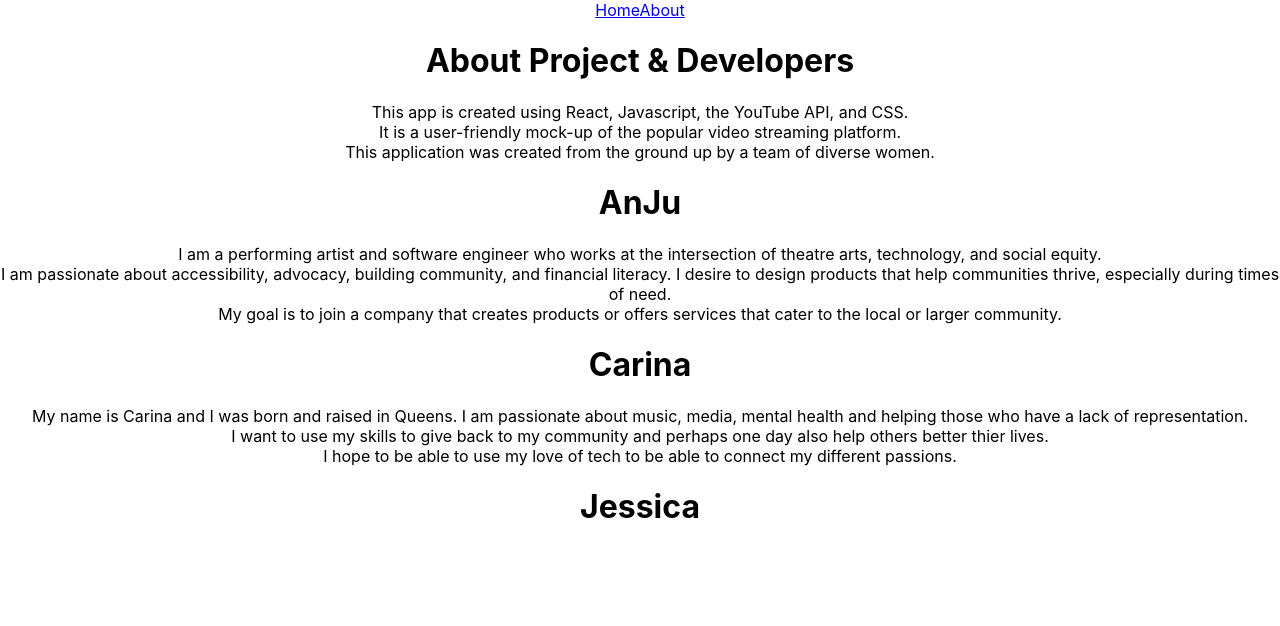
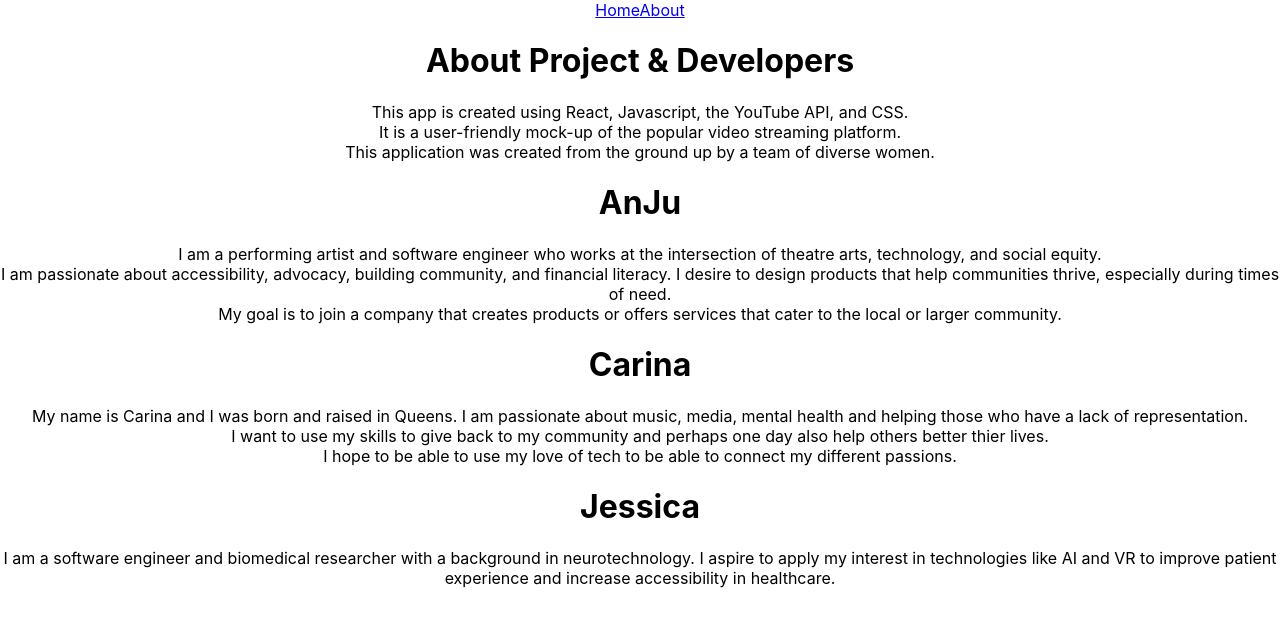
Before and after one commit to joinpursuit/React-YouTube-Project-Prompt, a React (Create React App) app in the folder youtubeclone/: page /about in a window 1280 px wide. Shown: the top 626 px of the page. Built offline with nearby package versions, Linux system fonts and the light colour scheme.

Commit message:
About (#2)
* initial commit

* add Jessica bio

```diff
--- a/youtubeclone/src/components/aboutPage.js
+++ b/youtubeclone/src/components/aboutPage.js
@@ -24,6 +24,8 @@ const About = () => {
             <h1>Jessica</h1>
             <p>
 
+            I am a software engineer and biomedical researcher with a background in neurotechnology. I aspire to apply my interest in technologies like AI and VR to improve patient experience and increase accessibility in healthcare.
+
             </p>
 
 
```
